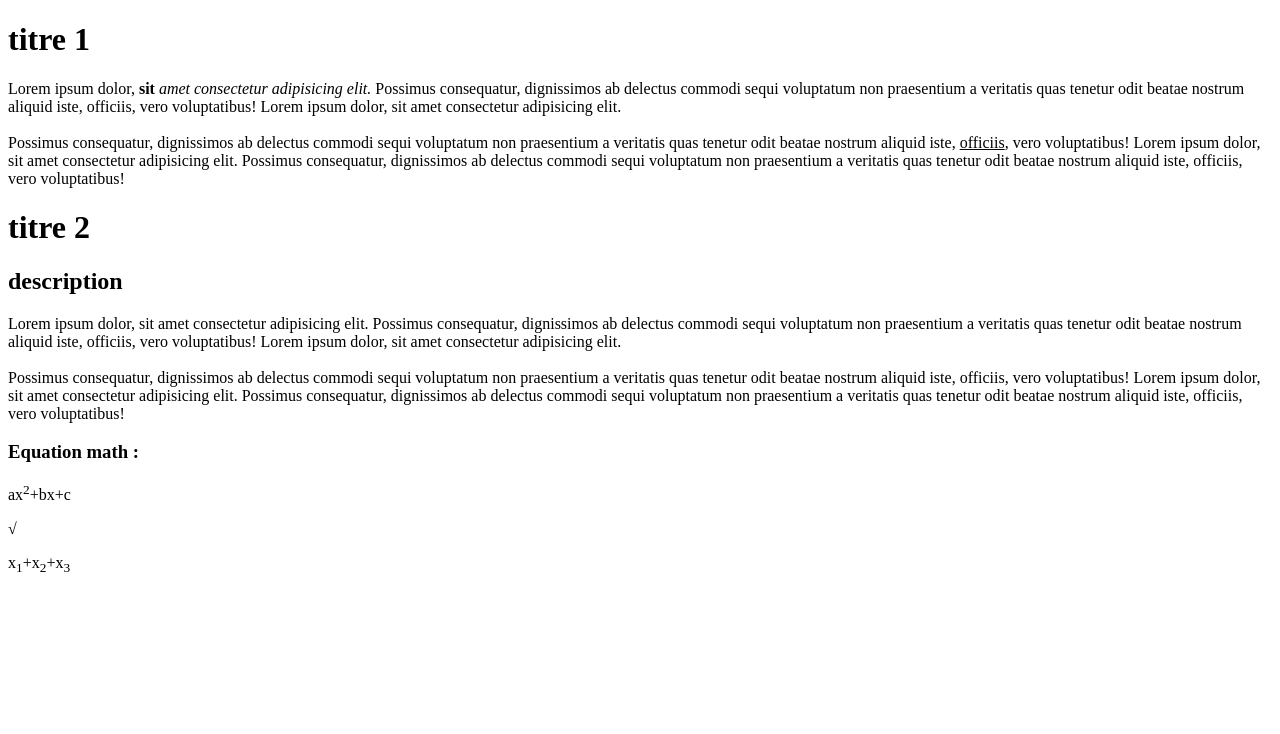
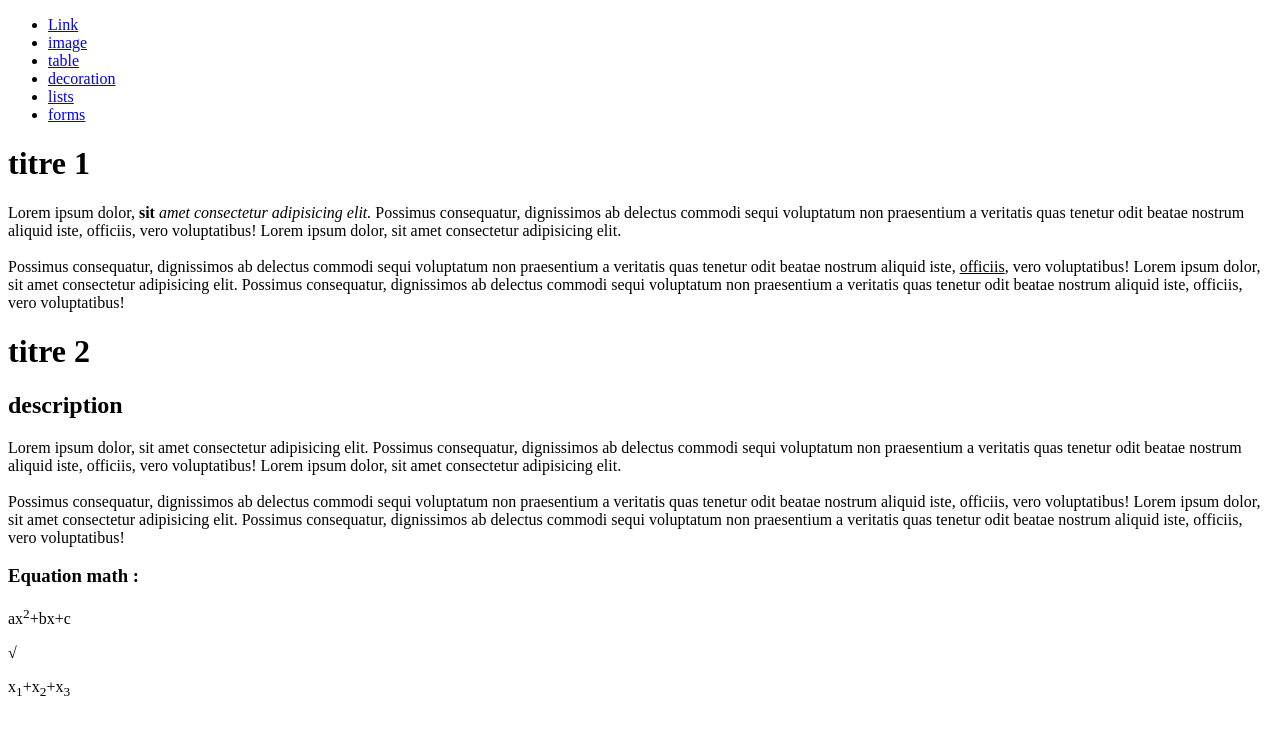
Before and after one commit to sayedhamdi/web-niv-1-seance-1, a plain HTML site: page decorations.html in a window 1280 px wide. Drawn offline with Linux system fonts and the light colour scheme.

Commit message:
Add files via upload

```diff
--- a/decorations.html
+++ b/decorations.html
@@ -4,6 +4,27 @@
     <title>Decorations</title>
   </head>
   <body>
+    <ul>
+      <li>
+        <a href="link.html">Link</a>
+      </li>
+      <li>
+        <a href="image.html">image</a>
+      </li>
+      <li>
+        <a href="table.html">table</a>
+      </li>
+      <li>
+        <a href="decorations.html">decoration</a>
+      </li>
+      <li>
+        <a href="lists.html">lists</a>
+      </li>
+      <li>
+        <a href="forms.html">forms</a>
+      </li>
+    </ul>
+
     <h1>titre 1</h1>
     <p>
       Lorem ipsum dolor, <b>sit</b>
```
Also changed, not shown: forms.html (+21 -0 lines), image.html (+21 -0 lines), index.html (+21 -0 lines), link.html (+21 -0 lines), lists.html (+21 -0 lines), table.html (+21 -0 lines).
